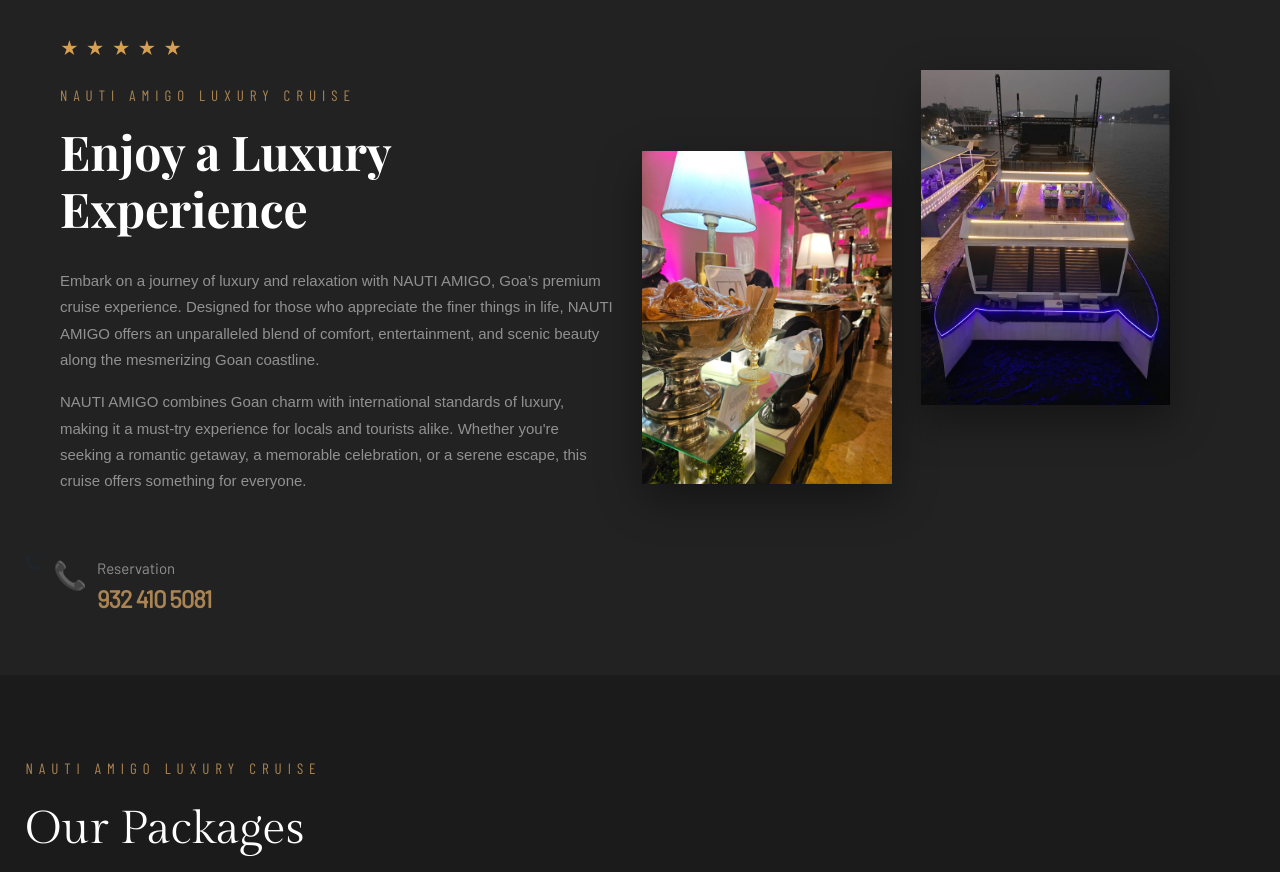
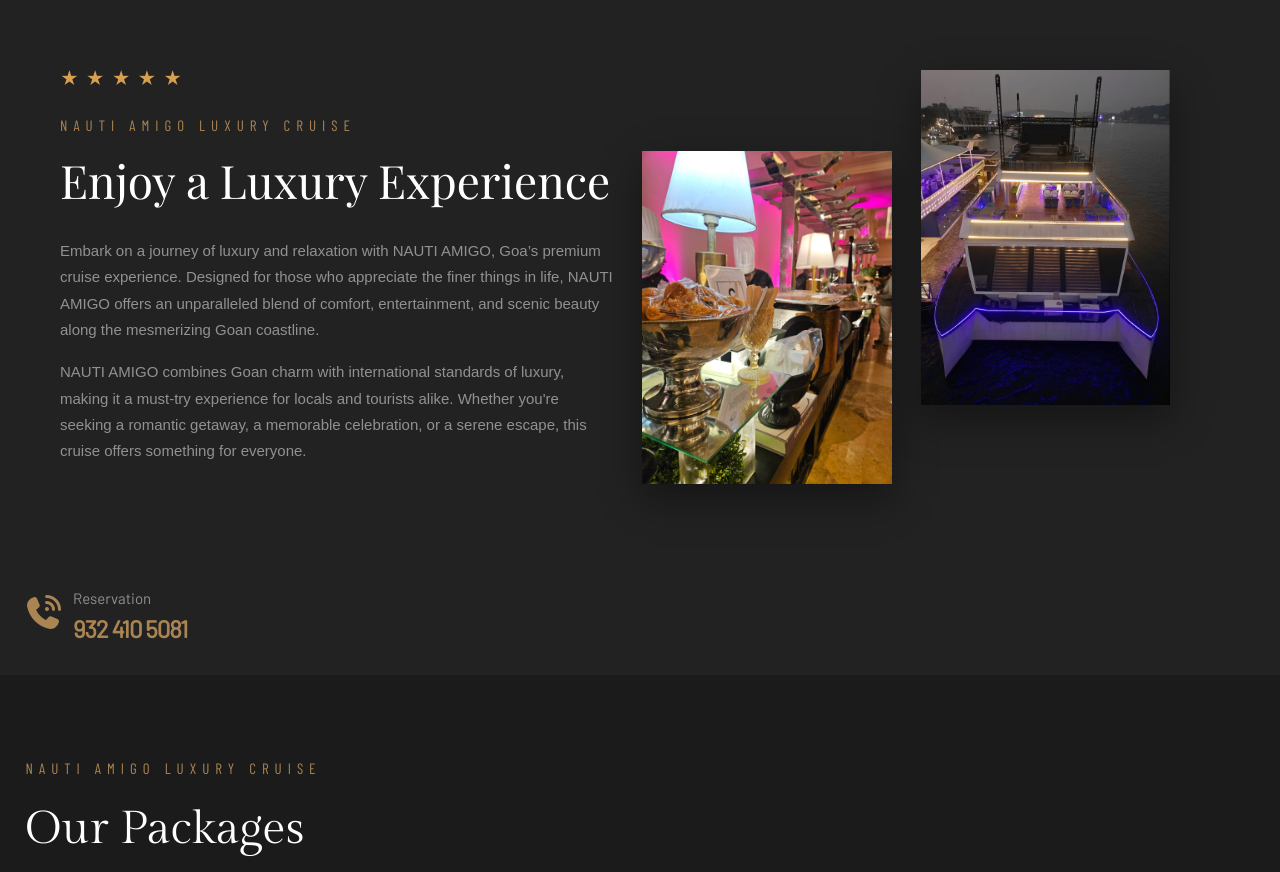
Before and after one commit to Kratagya-Webkorps/nautiamigo-angular, an Angular app: page / in a window 1280 px wide. Shown: the part 900-1772 px from the top of the page. Built offline with nearby package versions, Linux system fonts and the light colour scheme.

Commit message:
Fix about us page

```diff
--- a/src/app/about-section/about-section.component.css
+++ b/src/app/about-section/about-section.component.css
@@ -85,10 +85,9 @@
   .section-title {
     font-family: 'Playfair Display', serif;
     font-weight: 700;
-    font-size: 48px;
+    font-size: 46px;
     color: #ffffff;
-    font-size: 48px;
-    font-weight: 700;
+    font-weight: 100;
     line-height: 1.2;
     margin-bottom: 30px;
     font-family: 'Playfair Display', serif;
@@ -344,3 +343,24 @@
     top: 500px;
     left: -25px;
   }
+
+  .reservations {
+    display: flex;
+    align-items: center;   /* makes icon + text align vertically */
+    gap: 10px;             /* space between icon and text */
+  }
+
+  .reservations .phone-icon {
+    font-size: 2rem;       /* adjust size until it matches text height */
+    line-height: 1;        /* prevent extra spacing inside */
+    display: flex;
+    align-items: center;
+    justify-content: center;
+    color: #aa8453;        /* optional: highlight */
+  }
+
+  .reservations .text {
+    display: flex;
+    flex-direction: column;
+    justify-content: center;
+  }
--- a/src/app/about-section/about-section.component.html
+++ b/src/app/about-section/about-section.component.html
@@ -31,8 +31,8 @@
            <div class ="res">
             <div class="reservations">
               <div class="fas fa-phone-volume phone-icon"></div>
-              <div class="icon"><span class="flaticon-call"></span>
-          </div>
+              <!-- <div class="icon"><span class="flaticon-call"></span>
+          </div> -->
               <div class="text">
                 <p>Reservation</p>
                 <a href="tel:932-410-5081" class="phone-highlight">932 410 5081</a>
```
